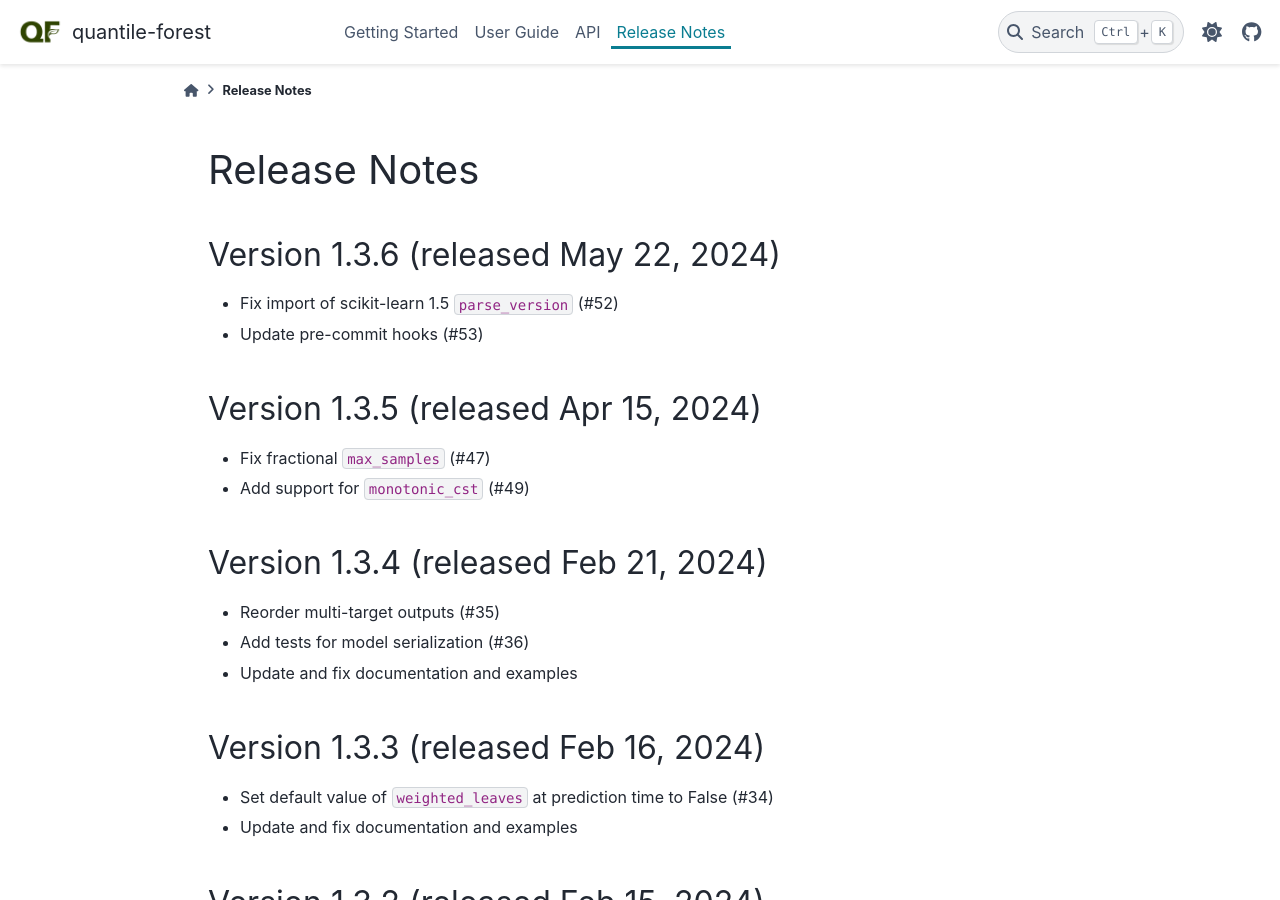
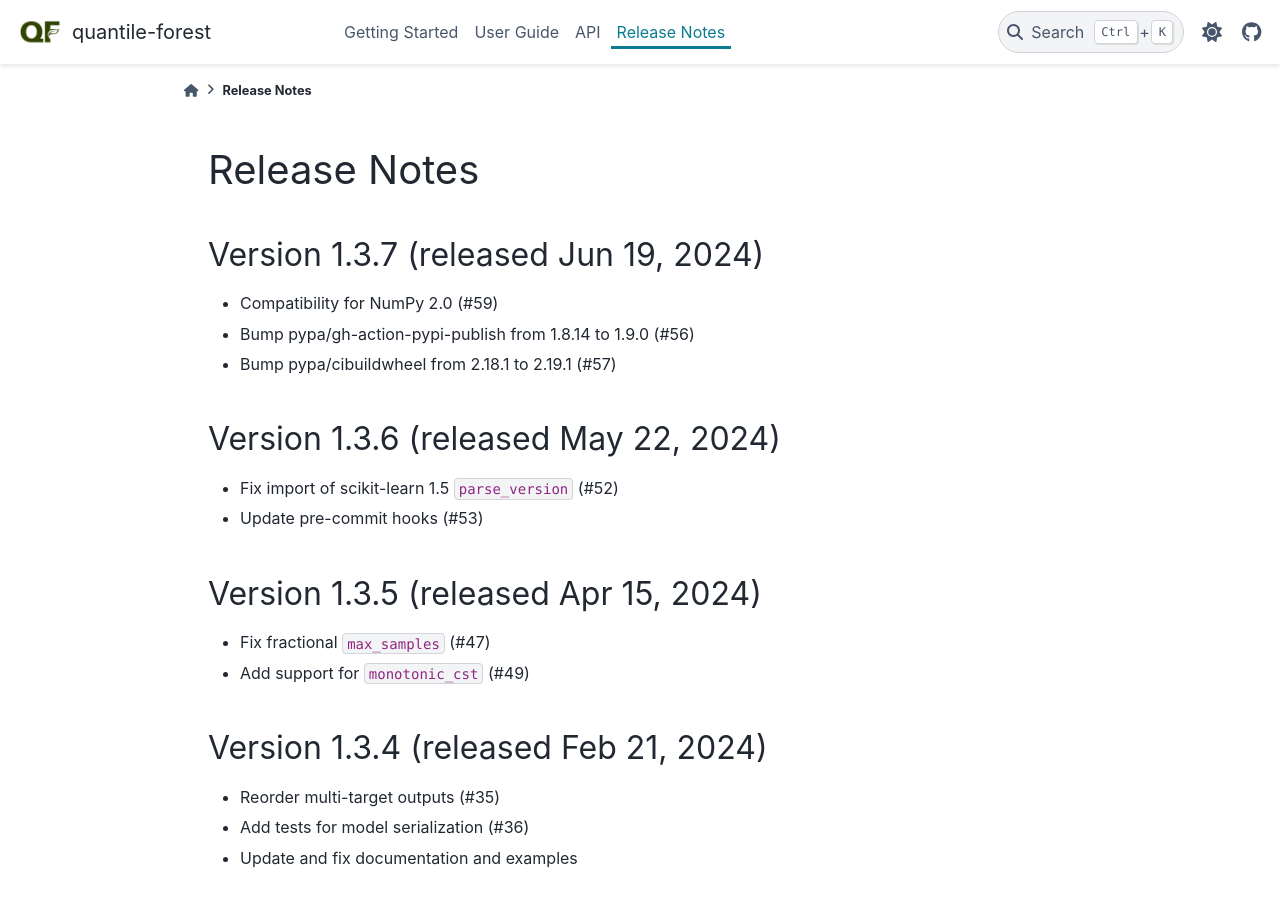
Before and after one commit to zillow/quantile-forest, a Sphinx documentation site: the page built from docs/releases/changes.rst, in a window 1280 px wide and 900 px high. Built offline with Sphinx 7.4.7 and the PyData theme 0.15.4, drawn with Linux system fonts in a browser that asks for light colours; pages that are not in the unit, such as notebooks, are missing from menus; the version number could not be read and is left out.

Commit message:
Prep release 1.3.7

```diff
--- a/docs/releases/changes.rst
+++ b/docs/releases/changes.rst
@@ -4,6 +4,13 @@
 
 Release Notes
 =============
+
+Version 1.3.7 (released Jun 19, 2024)
+-------------------------------------
+
+- Compatibility for NumPy 2.0 (#59)
+- Bump pypa/gh-action-pypi-publish from 1.8.14 to 1.9.0 (#56)
+- Bump pypa/cibuildwheel from 2.18.1 to 2.19.1 (#57)
 
 Version 1.3.6 (released May 22, 2024)
 -------------------------------------
--- a/quantile_forest/version.txt
+++ b/quantile_forest/version.txt
@@ -1 +1 @@
-1.3.6
+1.3.7
```
